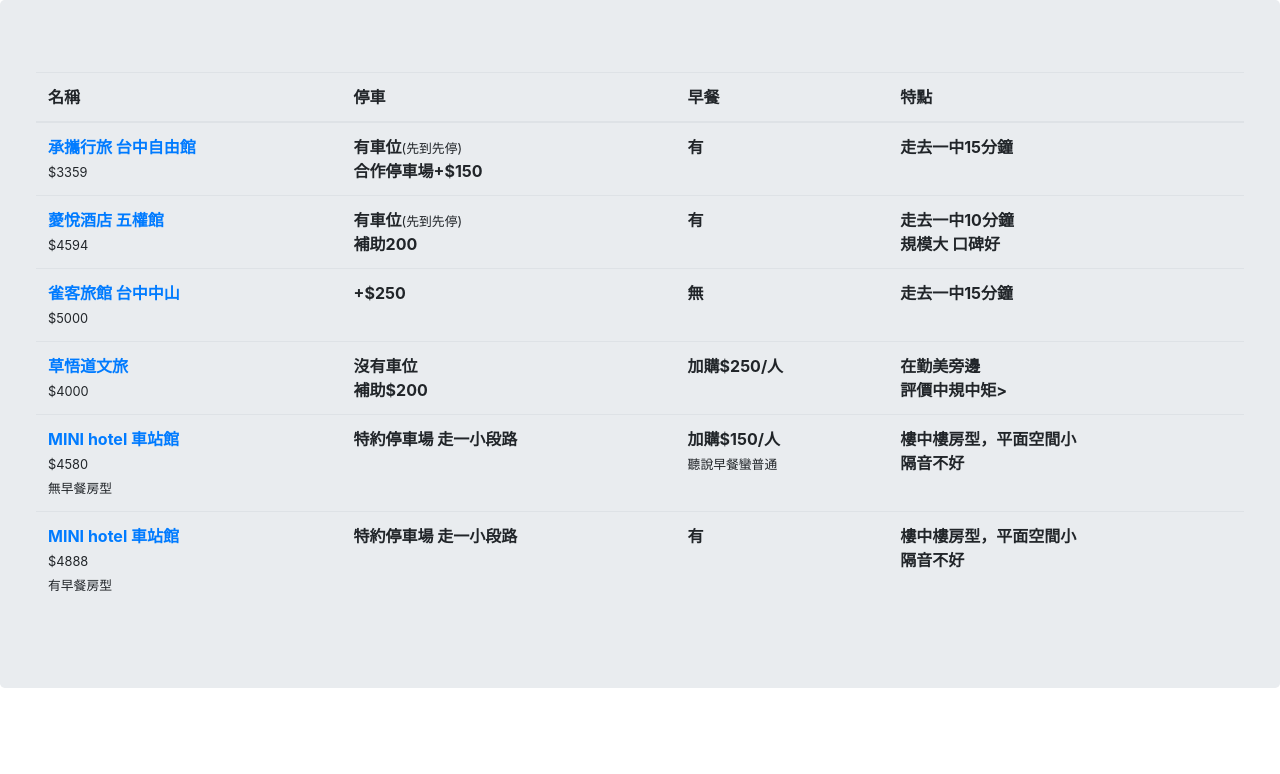
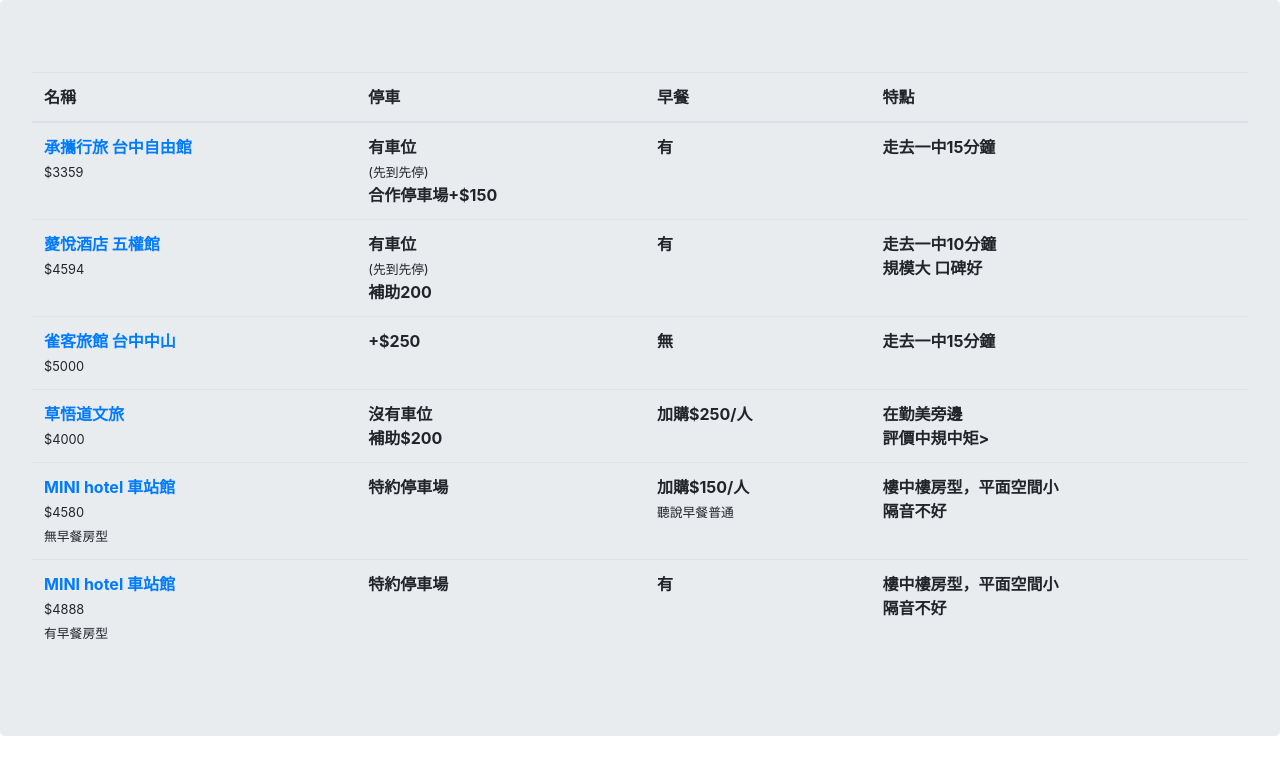
Before and after one commit to ChenHT0213/HTML5-class, a plain HTML site: page src/0218_TChotel.html in a window 1280 px wide. Drawn offline with nearby package versions, Linux system fonts and the light colour scheme.

Commit message:
Update 0218_TChotel.html

```diff
--- a/src/0218_TChotel.html
+++ b/src/0218_TChotel.html
@@ -13,7 +13,7 @@
 
 <body>
     <div class="jumbotron">
-        <div class="my-2 mx-1">
+        <div class="my-2">
             <table class="table table-hover">
                 <thead>
                     <tr>
@@ -31,7 +31,7 @@
                             </a><br>
                             <small>$3359</small>
                         </th>
-                        <th>有車位<small>(先到先停)</small><br>合作停車場+$150</th>
+                        <th>有車位<br><small>(先到先停)</small><br>合作停車場+$150</th>
                         <th>有</th>
                         <th>走去一中15分鐘</th>
                     </tr>
@@ -42,7 +42,7 @@
                             </a><br>
                             <small>$4594</small>
                         </th>
-                        <th>有車位<small>(先到先停)</small><br>補助200</th>
+                        <th>有車位<br><small>(先到先停)</small><br>補助200</th>
                         <th>有</th>
                         <th>走去一中10分鐘<br>規模大 口碑好</th>
                     </tr>
@@ -75,8 +75,8 @@
                             </a><br>
                             <small>$4580<br>無早餐房型</small>
                         </th>
-                        <th>特約停車場 走一小段路</th>
-                        <th>加購$150/人<br><small>聽說早餐蠻普通</small></th>
+                        <th>特約停車場</th>
+                        <th>加購$150/人<br><small>聽說早餐普通</small></th>
                         <th>樓中樓房型，平面空間小<br>隔音不好</th>
                     </tr>
                     <tr>
@@ -86,7 +86,7 @@
                             </a><br>
                             <small>$4888<br>有早餐房型</small>
                         </th>
-                        <th>特約停車場 走一小段路</th>
+                        <th>特約停車場</th>
                         <th>有</th>
                         <th>樓中樓房型，平面空間小<br>隔音不好</th>
                     </tr>
```
